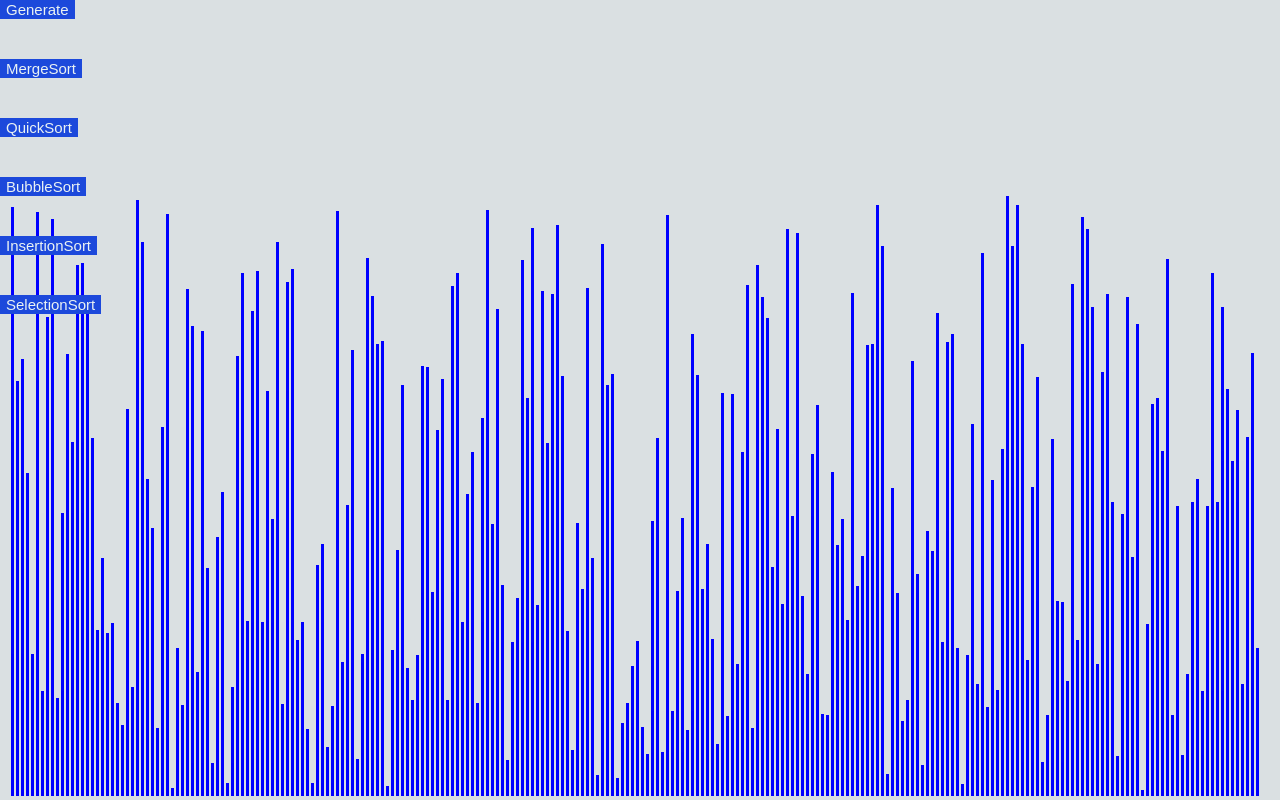
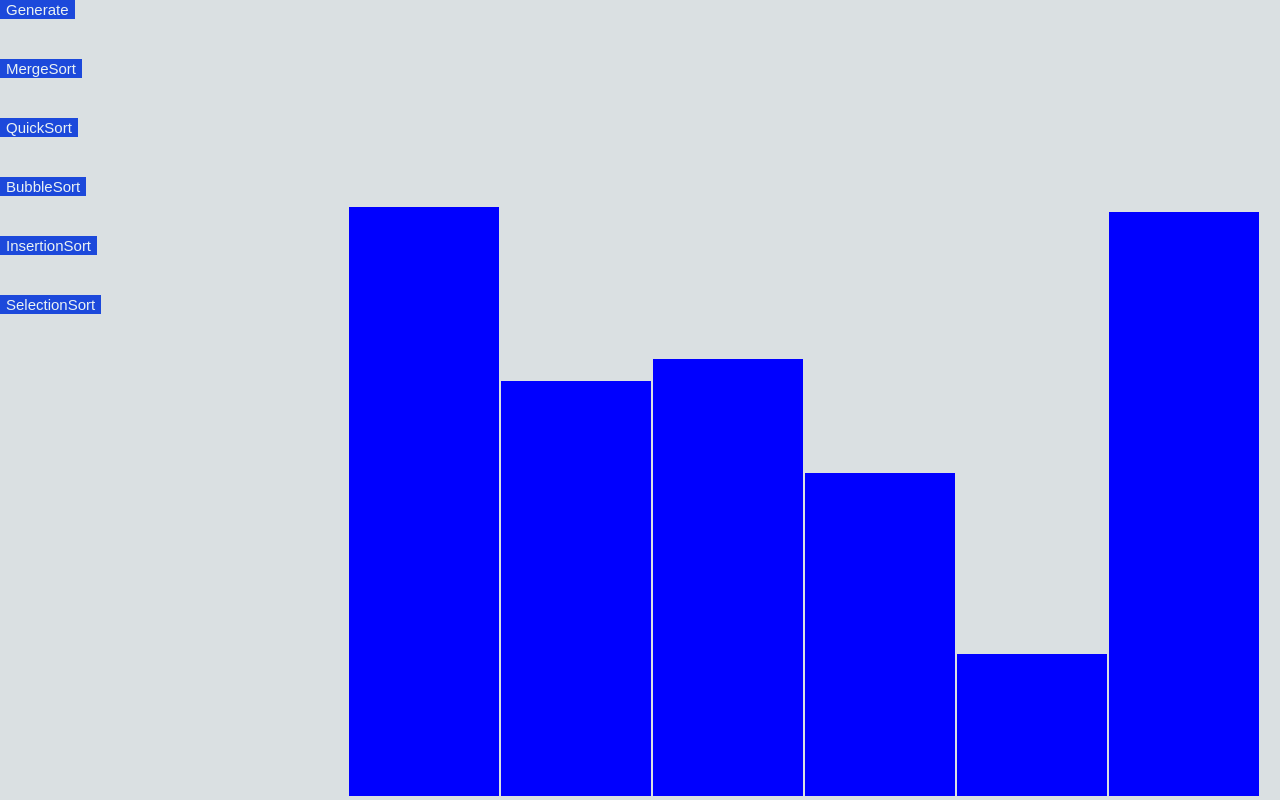
Before and after one commit to ruchika-jain/Sorting_Visualisation, a React (Create React App) app: page / in a window 1280 px wide. Built offline with nearby package versions, Linux system fonts and the light colour scheme.

Commit message:
Sorting visualisation animation

```diff
--- a/package.json
+++ b/package.json
@@ -1,8 +1,9 @@
 {
-  "name": "Sorting-Visualization",
+  "name": "SortingVisualization",
   "version": "0.1.0",
   "private": true,
   "dependencies": {
+    "npm": "^6.14.9",
     "react": "^16.11.0",
     "react-dom": "^16.11.0",
     "react-scripts": "3.2.0"
--- a/src/SortingVisualizer/SortingVisualizer.css
+++ b/src/SortingVisualizer/SortingVisualizer.css
@@ -4,7 +4,7 @@
 }
 
 .array-bar {
-    width: 3px;
+    width: 150px;
     display: inline-block;
     margin: 0 1px;
 }
--- a/src/SortingVisualizer/SortingVisualizer.js
+++ b/src/SortingVisualizer/SortingVisualizer.js
@@ -9,8 +9,8 @@ import {getBubbleSortAnimations} from '../SortingAlgorithms/BubbleSort';
 
 
 const PRIMARY_COLOR = 'blue'; //Normal color of bars
-const SECONDARY_COLOR = 'yellow'; //Color of bars when they are being compared
-const ANIMATION_SPEED_MS = 3; //Animation Speed (how fast color changes, how fast height gets overwritten)
+const SECONDARY_COLOR = 'red'; //Color of bars when they are being compared
+const ANIMATION_SPEED_MS = 1000; //Animation Speed (how fast color changes, how fast height gets overwritten)
 
 
 
@@ -27,9 +27,11 @@ class SortingVisualizer extends React.Component {
     //Generates new random array
     resetArray() {
         const array = [];
-        for(let i = 0; i < 250; i++) {
+        for(let i = 0; i < 6; i++) {
             array.push(randomIntformIntervals(5, 600));
         }
+        console.log("The elements are:");
+        console.log(array);
         this.setState({array});
     }
 
```
Also changed, not shown: 1 other file (tests, documents, lock files or other folders).
